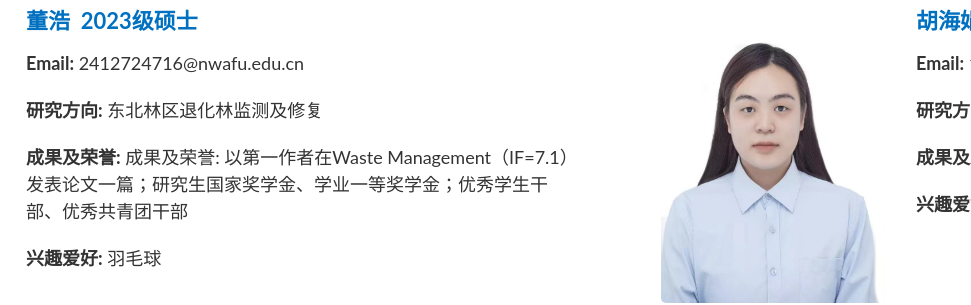
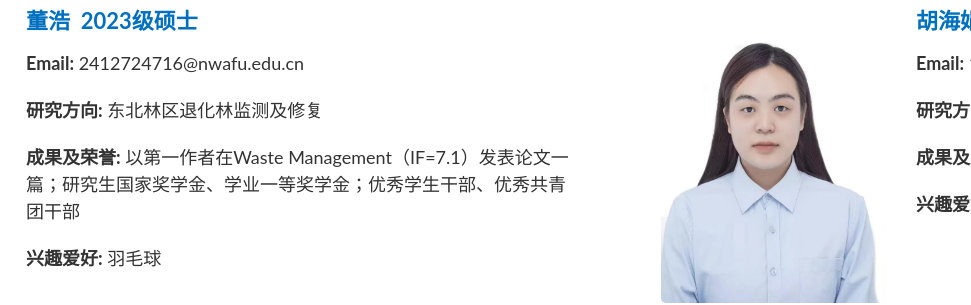
Before and after one commit to Chuang000/3DaoLiuLab, a plain HTML site: page zaidu.html in a window 1280 px wide. Shown: the part 1047-1352 px from the top of the page, 309-1280 px from the left. Drawn offline with Linux system fonts and the light colour scheme.

Commit message:
zaidu.html

```diff
--- a/zaidu.html
+++ b/zaidu.html
@@ -240,7 +240,7 @@
                             <p><strong>研究方向:</strong> 东北林区退化林监测及修复</p>
                             <div class="spacer"></div>
                             <p><strong>成果及荣誉:</strong>
-                                成果及荣誉: 以第一作者在Waste Management（IF=7.1）发表论文一篇；研究生国家奖学金、学业一等奖学金；优秀学生干部、优秀共青团干部</p>
+                                以第一作者在Waste Management（IF=7.1）发表论文一篇；研究生国家奖学金、学业一等奖学金；优秀学生干部、优秀共青团干部</p>
                             <div class="spacer"></div>
                             <p><strong>兴趣爱好:</strong> 羽毛球</p>
                         </div>
```
